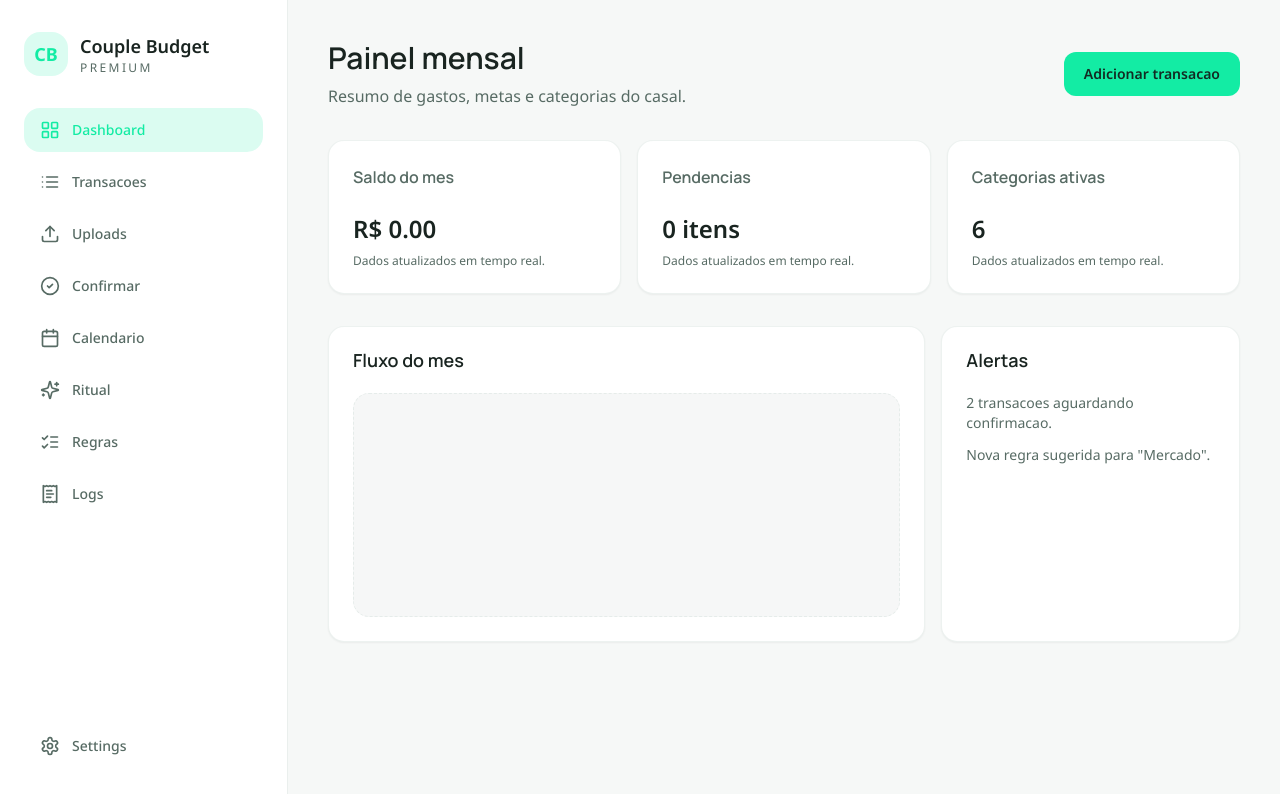
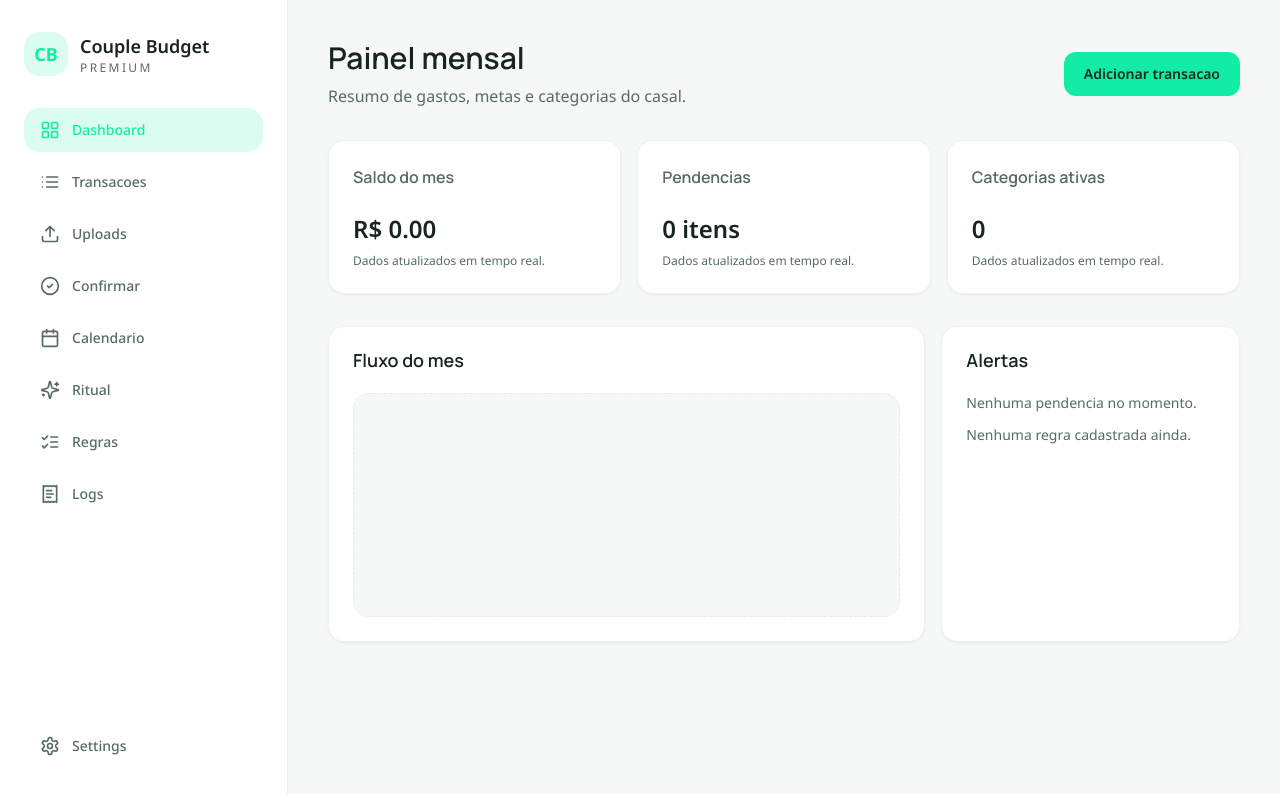
Before and after one commit to Viniciussteigleder/CoupleFin, a Next.js app: page /dashboard in a window 1280 px wide. Shown: the top 794 px of the page. Built offline with nearby package versions, Linux system fonts and the light colour scheme; no server answers; the database is empty.

Commit message:
feat(dashboard): wire alerts and counts

```diff
--- a/src/app/(app)/dashboard/page.tsx
+++ b/src/app/(app)/dashboard/page.tsx
@@ -2,6 +2,7 @@ import { PageHeader } from "@/components/layout/PageHeader";
 import { Button } from "@/components/ui/button";
 import { Card, CardContent, CardHeader, CardTitle } from "@/components/ui/card";
 import { DashboardStats } from "@/components/dashboard/DashboardStats";
+import { DashboardAlerts } from "@/components/dashboard/DashboardAlerts";
 
 export default function DashboardPage() {
   return (
@@ -23,15 +24,7 @@ export default function DashboardPage() {
             <div className="h-56 rounded-2xl border border-dashed border-border/80 bg-muted/40" />
           </CardContent>
         </Card>
-        <Card>
-          <CardHeader>
-            <CardTitle>Alertas</CardTitle>
-          </CardHeader>
-          <CardContent className="space-y-3 text-sm text-muted-foreground">
-            <p>2 transacoes aguardando confirmacao.</p>
-            <p>Nova regra sugerida para &quot;Mercado&quot;.</p>
-          </CardContent>
-        </Card>
+        <DashboardAlerts />
       </section>
     </div>
   );
--- /dev/null
+++ b/src/components/dashboard/DashboardAlerts.tsx
@@ -0,0 +1,60 @@
+"use client";
+
+import { useQuery } from "@tanstack/react-query";
+
+import { Card, CardContent, CardHeader, CardTitle } from "@/components/ui/card";
+import { createClient } from "@/lib/supabase/client";
+
+export function DashboardAlerts() {
+  const { data: transactionStats } = useQuery({
+    queryKey: ["dashboard", "alerts"],
+    queryFn: async () => {
+      const supabase = createClient();
+      const { data, error } = await supabase
+        .from("transactions")
+        .select("status");
+      if (error) throw error;
+      return data ?? [];
+    },
+  });
+
+  const { data: rulesCount = 0 } = useQuery({
+    queryKey: ["rules", "count"],
+    queryFn: async () => {
+      const supabase = createClient();
+      const { count, error } = await supabase
+        .from("rules")
+        .select("id", { count: "exact", head: true });
+      if (error) throw error;
+      return count ?? 0;
+    },
+  });
+
+  const pendingCount =
+    transactionStats?.filter((row) => row.status === "pending").length ?? 0;
+  const duplicateCount =
+    transactionStats?.filter((row) => row.status === "duplicate").length ?? 0;
+
+  return (
+    <Card>
+      <CardHeader>
+        <CardTitle>Alertas</CardTitle>
+      </CardHeader>
+      <CardContent className="space-y-3 text-sm text-muted-foreground">
+        {pendingCount ? (
+          <p>{pendingCount} transacoes aguardando confirmacao.</p>
+        ) : (
+          <p>Nenhuma pendencia no momento.</p>
+        )}
+        {duplicateCount ? (
+          <p>{duplicateCount} duplicatas aguardando revisao.</p>
+        ) : null}
+        {rulesCount ? (
+          <p>{rulesCount} regras ativas no motor de categorias.</p>
+        ) : (
+          <p>Nenhuma regra cadastrada ainda.</p>
+        )}
+      </CardContent>
+    </Card>
+  );
+}
--- a/src/components/dashboard/DashboardStats.tsx
+++ b/src/components/dashboard/DashboardStats.tsx
@@ -18,13 +18,25 @@ export function DashboardStats() {
     },
   });
 
+  const { data: categoryCount = 0 } = useQuery({
+    queryKey: ["categories", "count"],
+    queryFn: async () => {
+      const supabase = createClient();
+      const { count, error } = await supabase
+        .from("categories")
+        .select("id", { count: "exact", head: true });
+      if (error) throw error;
+      return count ?? 0;
+    },
+  });
+
   const total = data?.reduce((sum, row) => sum + Number(row.amount_cf), 0) ?? 0;
   const pending = data?.filter((row) => row.status === "pending").length ?? 0;
 
   const stats = [
     { label: "Saldo do mes", value: `R$ ${total.toFixed(2)}` },
     { label: "Pendencias", value: `${pending} itens` },
-    { label: "Categorias ativas", value: "6" },
+    { label: "Categorias ativas", value: `${categoryCount}` },
   ];
 
   return (
```
